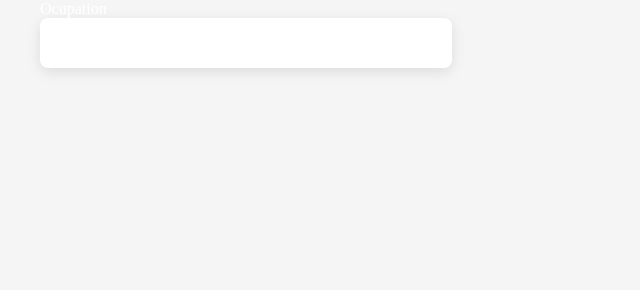
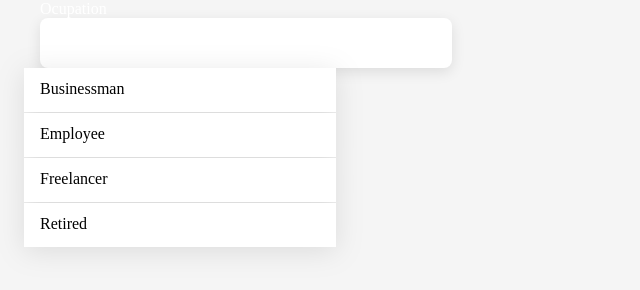
Before and after one commit to ivangrinko-dev/dropdown-list, a plain HTML site: page index.html in a window 1280 px wide. Shown: the whole page, without its empty margins (0-640 px from the left). Drawn offline with Linux system fonts and the light colour scheme.

Commit message:
problem solving

```diff
--- a/index.html
+++ b/index.html
@@ -11,9 +11,15 @@
     <div class="form">
       <p>Ocupation</p>
       <div class="dropdown">
-        <p>select ocupation</p>
+        <p>Select ocupation</p>
         <div class="img"></div>
       </div>
     </div>
+    <div class="dropdown-list">
+    <div>Businessman</div>
+    <div>Employee</div>
+    <div>Freelancer</div>
+    <div>Retired</div>
+  </div>
   </body>
 </html>
--- a/style.css
+++ b/style.css
@@ -1,7 +1,7 @@
 * {
-   margin: 0;
-   padding: 0;
-   font-style: normal;
+    margin: 0;
+    padding: 0;
+    font-style: normal;
 }
 
 body {
@@ -9,9 +9,11 @@ body {
     margin: auto;
     background-color: #F5F5F5;
 }
+
 .form {
     color: #FFFFFF;
 }
+
 .dropdown {
     display: flex;
     justify-content: space-between;
@@ -23,7 +25,33 @@ body {
     border-radius: 8px;
     padding: 12px 116px 20px 16px;
 }
+
 .img {
     background-image: url(./image/arrow-up.svg);
 
 }
+
+.dropdown-list {
+    display: flex;
+    flex-direction: column;
+    justify-content: center;
+    align-items: center;
+    padding: 0px;
+    gap: 1px;
+
+    position: relative;
+    width: 280px;
+    height: 179px;
+
+    filter: drop-shadow(0px 4px 14px rgba(0, 0, 0, 0.1));
+    border-radius: 8px;
+}
+
+.dropdown-list div {
+    display: flex;
+    flex-direction: column;
+    width: 280px;
+    height: 44px;
+    background: #FFFFFF;
+    padding: 12px 16px;
+}
```
